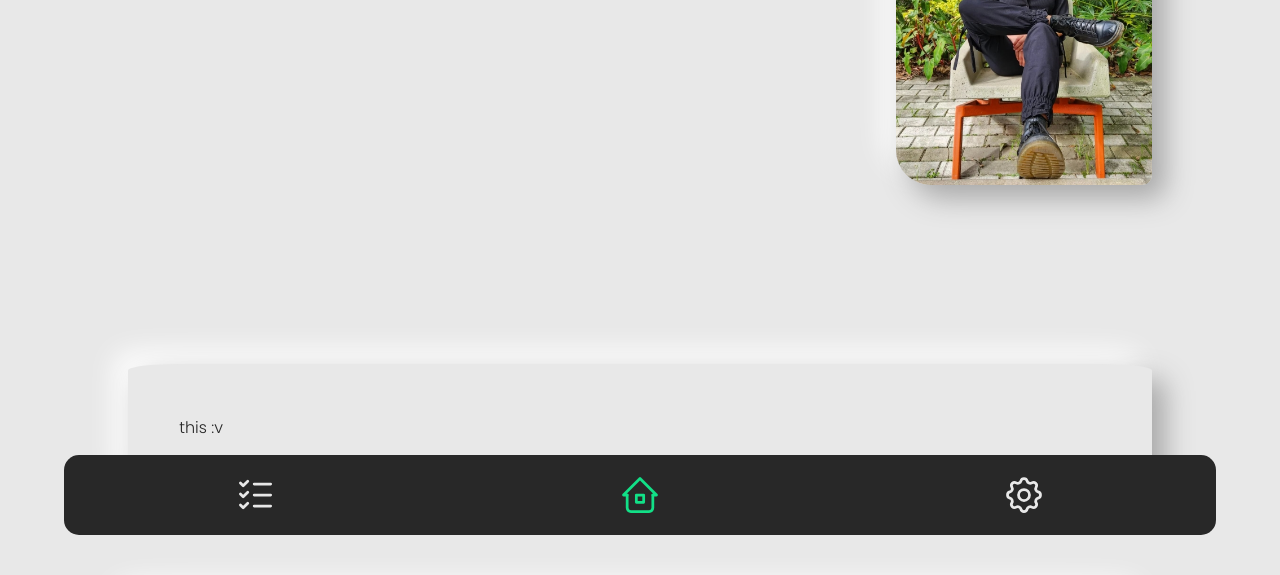
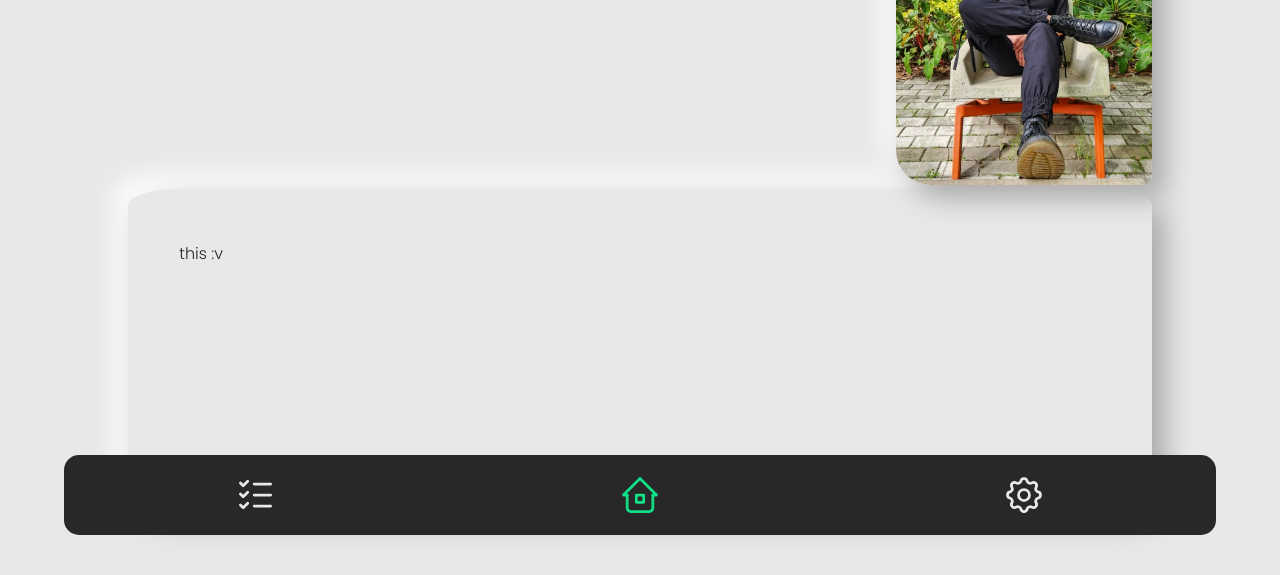
Before and after one commit to JulianG91012/NoteTrack, a plain HTML site: page index.html in a window 1280 px wide. Shown: the part 225-800 px from the top of the page. Drawn offline with Linux system fonts and the light colour scheme.

Commit message:
Visual Bug fixed

```diff
--- a/css/main.css
+++ b/css/main.css
@@ -21,6 +21,9 @@
     font-family: 'Poppins', sans-serif;
     color: var(--black);
     font-weight: 300;
+}
+body{
+    background-color: var(--white);
 }
 .neumorph-effect{
     box-shadow:  13px 13px 28px #A7A7A7, -13px -13px 28px #ffffff;
@@ -57,9 +60,8 @@ nav{
 
 /* Main Section */
 .main-section{
-    background-color: var(--white);
     width: 100%;
-    height: 100%;
+    height: 100vh;
     padding: 10%;
     box-sizing: border-box;
 }
```
